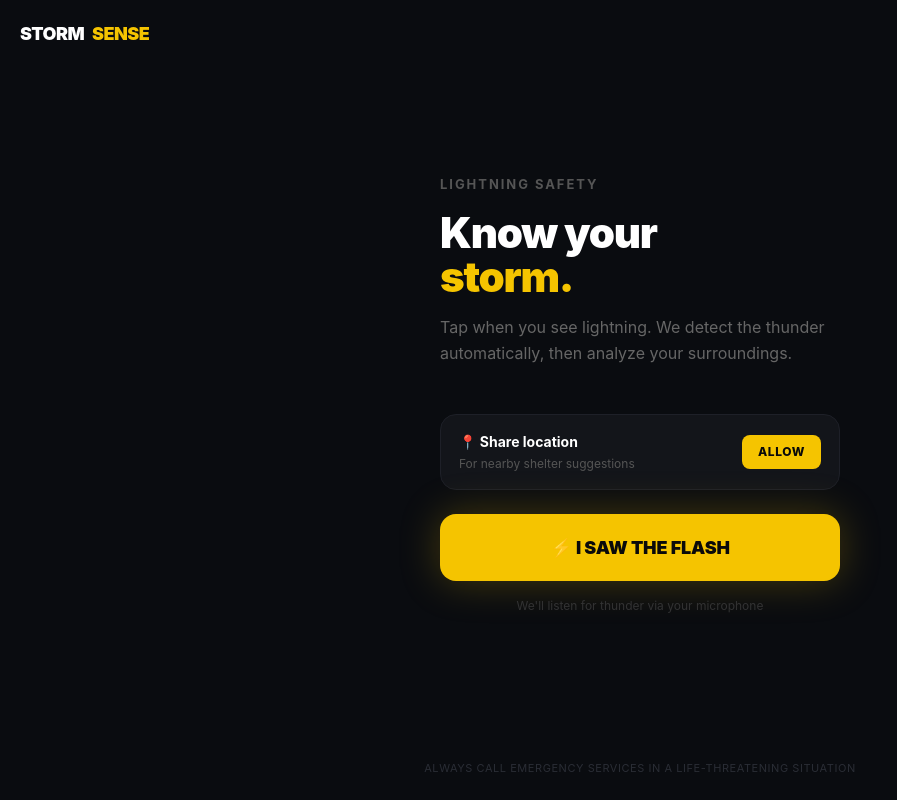
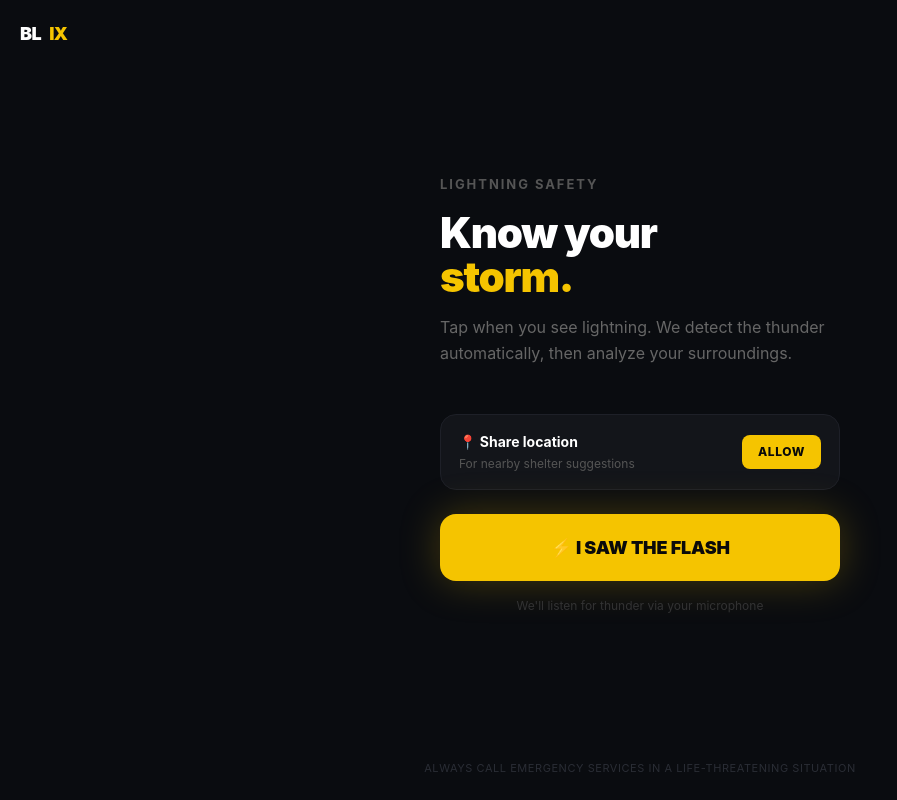
Before and after one commit to sahasragopireddy/stormsense, a Next.js app: page / in a window 1280 px wide. Shown: the whole page, without its empty margins (0-897 px from the left). Built offline with nearby package versions, Linux system fonts and the light colour scheme.

Commit message:
Update page.tsx

```diff
--- a/app/page.tsx
+++ b/app/page.tsx
@@ -259,8 +259,8 @@ Return ONLY valid JSON, no markdown:
         {/* Header */}
         <div style={{ padding: "20px 20px 0", display: "flex", alignItems: "center", justifyContent: "space-between" }}>
           <div style={{ display: "flex", alignItems: "center", gap: 8 }}>
-            <span style={{ fontSize: 18, fontWeight: 900, letterSpacing: "-0.03em", color: "#fff" }}>STORM</span>
-            <span style={{ fontSize: 18, fontWeight: 900, letterSpacing: "-0.03em", color: "#F5C400" }}>SENSE</span>
+          <span style={{ fontSize: 18, fontWeight: 900, letterSpacing: "-0.03em", color: "#fff" }}>BL</span>
+          <span style={{ fontSize: 18, fontWeight: 900, letterSpacing: "-0.03em", color: "#F5C400" }}>IX</span>
           </div>
           {stage !== "intro" && (
             <button onClick={resetAll} style={{ background: "rgba(255,255,255,0.07)", color: "#888", border: "none", borderRadius: 8, padding: "6px 14px", fontSize: 12, fontWeight: 600, cursor: "pointer", letterSpacing: "0.05em" }}>
```
